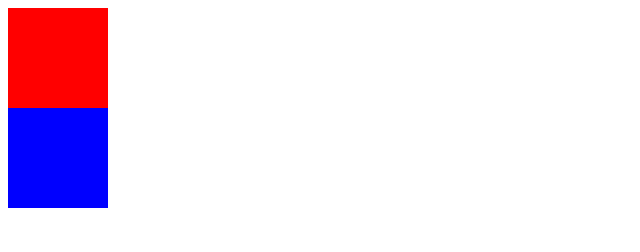
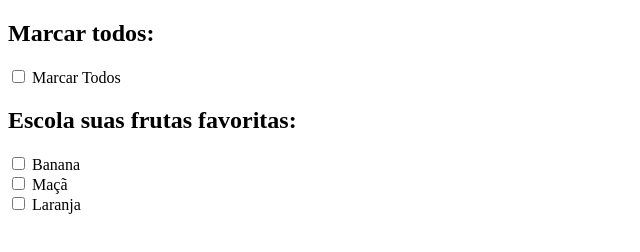
Before and after one commit to brenda-tamor/second, a plain HTML site: page teste.html in a window 1280 px wide. Shown: the whole page, without its empty margins (0-640 px from the left). Drawn offline with Linux system fonts and the light colour scheme.

Commit message:
novo commit

```diff
--- a/teste.html
+++ b/teste.html
@@ -4,10 +4,36 @@
     <meta charset="UTF-8">
     <meta name="viewport" content="width=device-width, initial-scale=1.0">
     <title>Document</title>
-    <link rel="stylesheet" href="teste.css">
 </head>
 <body>
-    <div class="container-a"></div>
-    <div class="container-b"></div>
+    <h2>Marcar todos:</h2>
+    <input type="checkbox" id="marcar-todos" onclick="marcarTodos()">
+    <label for="marcar-todos">Marcar Todos</label>
+
+    <h2>Escola suas frutas favoritas:</h2>
+    <input type="checkbox" class="fruta" id="banana" name="fruta" value="banana">
+    <label for="banana">Banana</label> <br>
+    <input type="checkbox" class="fruta" id="maca" name="fruta" value="maca">
+    <label for="banana">Maçã</label> <br>
+
+    <input type="checkbox" class="fruta" id="laranja" name="fruta" value="laranja">
+    <label for="banana">Laranja</label> <br>
+
+
+    <script>
+        function marcarTodos() {
+            var marcarTodosCheckbox = document.getElementById('marcar-todos');
+            var checkboxesFrutas = document.querySelectorAll('.fruta')
+
+            checkboxesFrutas.forEach(function(checkbox) {
+                checkbox.checked = marcarTodosCheckbox.checked;
+            }
+            )
+        }
+        /*Exemplo de checkbox completo. Usar para inserir nos checkboxes da home. */
+    </script>
+
+
+
 </body>
 </html>
```
Lines whose indentation alone changed are shown as unchanged.
